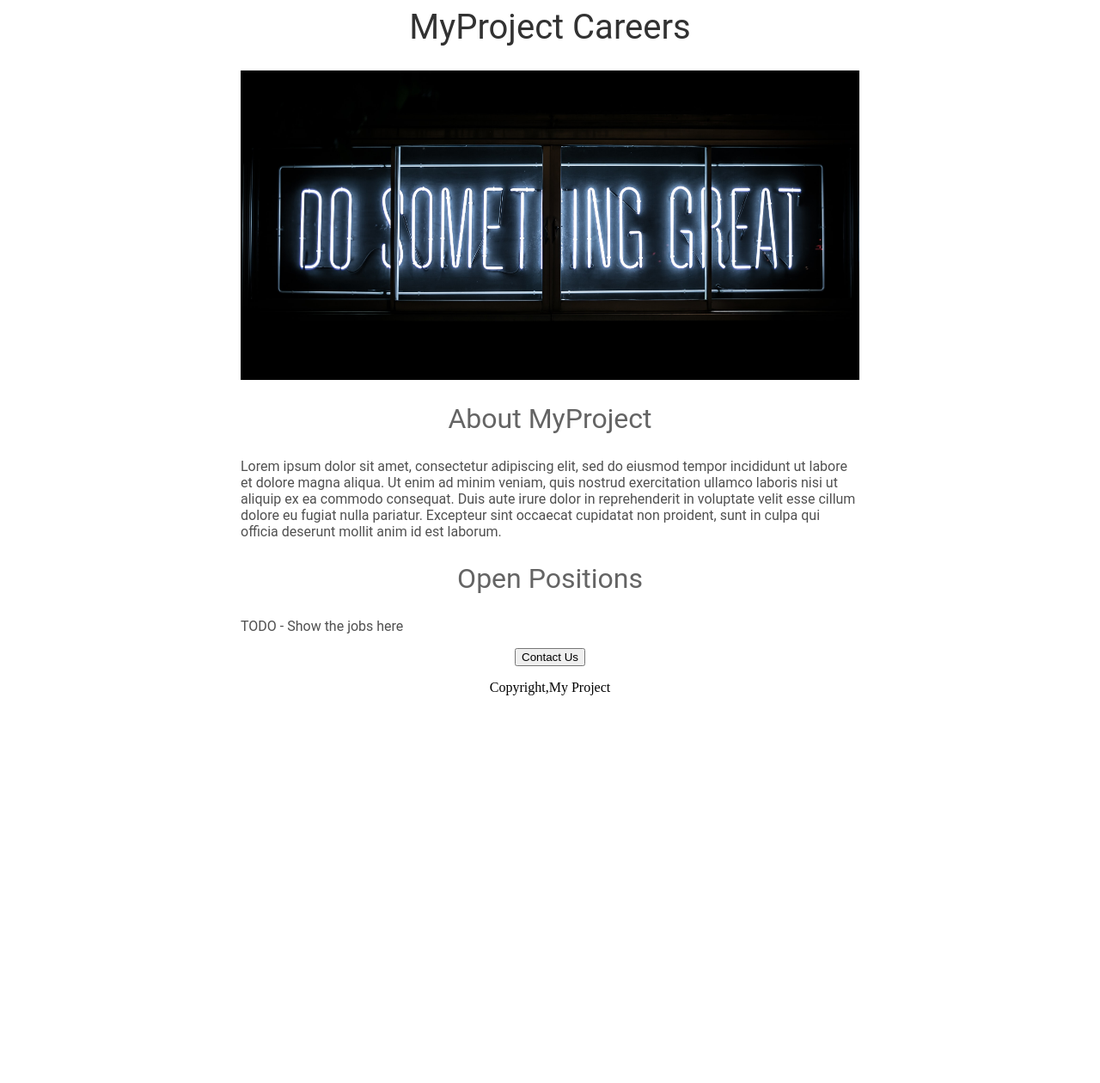
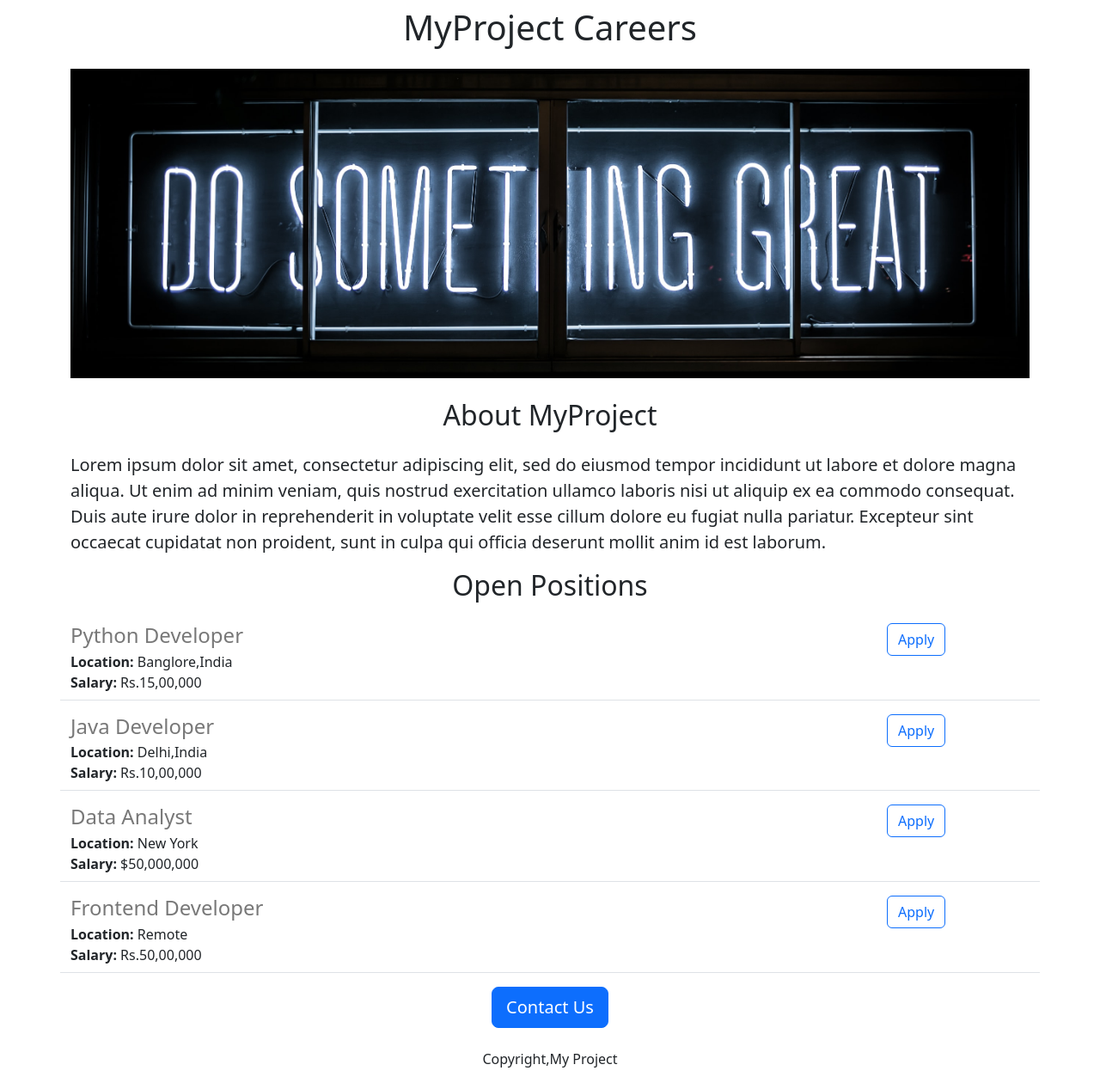
Before and after one commit to Pritamsaha-gitHub/careers-website, a Flask app: page / in a window 1280 px wide. Shown: the whole page at 86% size. Before the commit the page ends 809 px from the top, so only its background shows below. Run offline with Flask 3, Linux system fonts and the light colour scheme.

Commit message:
added dynamic data

```diff
--- a/app.py
+++ b/app.py
@@ -1,9 +1,40 @@
-from flask import Flask,render_template
+from flask import Flask,render_template,jsonify
 app = Flask(__name__)
-print(app)
+# print(app)
+
+JOBS = [
+  {
+    "id" : 1,
+    "title" : "Python Developer",
+    "location" : "Banglore,India",
+    "salary" : "Rs.15,00,000"
+  },
+  {
+    "id" : 2,
+    "title" : "Java Developer",
+    "location" : "Delhi,India",
+    "salary" : "Rs.10,00,000"
+  },
+  {
+    "id" : 3,
+    "title" : "Data Analyst",
+    "location" : "New York",
+    "salary" : "$50,000,000"
+  },
+  {
+    "id" : 4,
+    "title" : "Frontend Developer",
+    "location" : "Remote",
+    "salary" : "Rs.50,00,000"
+  }
+]
 @app.route("/")
 def hello_world():
-    return render_template('home.html')
+    return render_template('home.html',jobs=JOBS,company_name="MyProject")
+
+@app.route("/api/jobs")
+def list_jobs():
+  return jsonify(JOBS)
 
 if __name__ == "__main__":
   app.run(host='0.0.0.0',debug=True)
--- a/templates/home.html
+++ b/templates/home.html
@@ -2,47 +2,33 @@
 <html lang="en">
   <head>
     <title>Career page</title>
+    <meta charset="utf-8">
+    <meta name="viewport" content="width=device-width, initial-scale=1">
+    <link href="https://cdn.jsdelivr.net/npm/bootstrap@5.2.0-beta1/dist/css/bootstrap.min.css" rel="stylesheet" integrity="sha384-0evHe/X+R7YkIZDRvuzKMRqM+OrBnVFBL6DOitfPri4tjfHxaWutUpFmBp4vmVor" crossorigin="anonymous">
     <style>
-      #banner {
-        width: 100%;
-        height: 360px;
-        object-fit: cover;
-      }
-      h1 {
-        font-size: 40px;
-        font-family: Roboto;
-        font-weight: normal;
-        color: rgb(50,50,50);
-        text-align: center;
-      }
-      h2{
-        font-family : Roboto;
-        font-size : 32px;
-        color : rgb(100,100,100);
-        text-align : center;
-        font-weight : normal;
-      }
-      .bodytext{
-        font-family : Roboto;
-        color : rgb(80,80,80);
-      }
-      #container{
-        max-width : 720px;
-        margin : 0 auto 0 auto;
-      }
+    #banner {
+    height: 360px;
+    width: 100%;
+    object-fit:cover;
+    margin-bottom: 16px;
+    }
     </style>
   </head>
   <body>
-    <div id="container">
-    <h1>MyProject Careers</h1>
-      <img id= "banner" src = "https://careers-website--spritam675.repl.co/static/banner.jpeg" height = "320px;">
-    <h2>About MyProject</h2>
-    <p class="bodytext">Lorem ipsum dolor sit amet, consectetur adipiscing elit, sed do eiusmod tempor incididunt ut labore et dolore magna aliqua. Ut enim ad minim veniam, quis nostrud exercitation ullamco laboris nisi ut aliquip ex ea commodo consequat. Duis aute irure dolor in reprehenderit in voluptate velit esse cillum dolore eu fugiat nulla pariatur. Excepteur sint occaecat cupidatat non proident, sunt in culpa qui officia deserunt mollit anim id est laborum.</p>
-    <h2>Open Positions</h2>
-    <p class="bodytext">TODO - Show the jobs here</p>
-      <div style= "text-align:center;">
-    <button>Contact Us</button>
-        <p>Copyright,My Project</p>
+    <div class="container">
+    <h1 class="text-center mt-2 mb-4">{{company_name}} Careers</h1>
+      <img class="img-fluid" id= "banner" src = "https://careers-website--spritam675.repl.co/static/banner.jpeg" height = "320px;">
+    <h2 class="text-center mt-2 mb-4">About MyProject</h2>
+    <p class="lead">Lorem ipsum dolor sit amet, consectetur adipiscing elit, sed do eiusmod tempor incididunt ut labore et dolore magna aliqua. Ut enim ad minim veniam, quis nostrud exercitation ullamco laboris nisi ut aliquip ex ea commodo consequat. Duis aute irure dolor in reprehenderit in voluptate velit esse cillum dolore eu fugiat nulla pariatur. Excepteur sint occaecat cupidatat non proident, sunt in culpa qui officia deserunt mollit anim id est laborum.</p>
+    <h2 class="text-center mt-2 mb-4">Open Positions</h2>
+    <p><div>
+        {% for job in jobs %}
+          {% include 'jobitem.html' %}
+        {% endfor %}
+      </div></p>
+      <div class = "text-center">
+    <button class = "btn btn-primary btn-lg">Contact Us</button>
+        <p class = "mt-4">Copyright,My Project</p>
     </div>
   </body>
 </html>
--- /dev/null
+++ b/templates/jobitem.html
@@ -0,0 +1,20 @@
+<div class="border-bottom row" style="margin-bottom:16px;padding-bottom:8px;">
+  <div class="col-10">
+    <h4
+      style="color:rgb(120,120,120); margin-bottom:4px;">
+      {{job['title']}}
+    </h4>
+    <div>
+      <b>Location:</b> {{job['location']}}
+    </div>
+    {% if 'salary' in job %}
+    <div>
+      <b>Salary:</b> {{job['salary']}}
+    </div>
+    {% endif %}
+  </div>
+  <div class="col-2 padding-right:16px">
+    <a href="mailto:hello@jovian.ai?subject=Application%20for%20{{job['title']}}&body=My%20name%3A%20%3Cyour%20name%20here%3E%0D%0A%0D%0AMy%20Resume%20link%3A%20%3Cresume%20link%3E%0D%0A%0D%0AMy%20LinkedIn%20link%3A%20%3Clinkedin%20in%3E%0D%0A%0D%0A" type="button" class="btn btn-outline-primary float-right align-middle" >Apply</a>
+  </div>
+
+</div>
```
Also changed, not shown: 1 other file.
